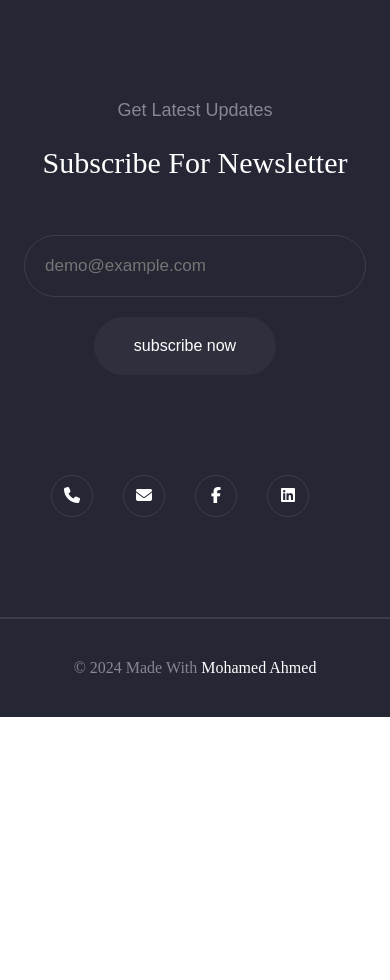
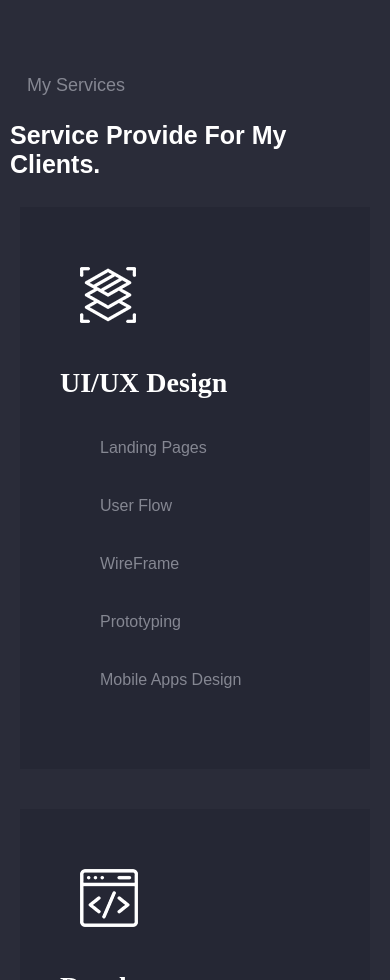
Before and after one commit to study-repo-org/my-personal-website, a plain HTML site: page index.html in a window 390 px wide. Shown: the part 1020-2000 px from the top of the page. Before the commit the page ends 1737 px from the top, so only its background shows below. Drawn offline with Linux system fonts and the light colour scheme.

Commit message:
added service section

```diff
--- a/css/style.css
+++ b/css/style.css
@@ -216,3 +216,108 @@
 
 
 /* Services */
+.service-container{
+    display: flex;
+    align-items: center;
+    justify-content: center;
+    padding: 100px 0;
+    background: #2a2c39
+}
+
+.service-container p{
+    color: #858792;
+    padding: 0 0 0 27px;
+    font-size: 18px;
+    font-family: Poppins, sans-serif;
+}
+
+.service-container h2{
+    color: #FFFFFF;
+    margin: 25px 0 8px;
+    font-size: 50px;
+    font-family: Poppins, sans-serif;
+}
+
+.service-div {
+    display: flex;
+    justify-content: center;
+}
+
+.service-info {
+    background: #252734;
+    color: #858792;
+    margin: 20px;
+    padding:  40px;
+    width: calc(50% - 10px);
+}
+
+.service-info img {
+    max-width: 100px;
+    height: auto;
+    padding: 20px;
+    padding-bottom: 40px;
+}
+
+.service-info h4{
+    font-size: 28px;
+    color: #FFFFFF;
+}
+
+.service-info ul{
+    font-size: 28px;
+    color: #FFFFFF;
+}
+
+.service-info ul li{
+    margin: 40px 0;
+    padding-left: 40px;
+    list-style: none;
+    font-size: 16px;
+    color: #858792;
+    font-family: sans-serif;
+}
+
+@media screen and (max-width: 1000px) {
+    .service-container{
+
+        padding: 75px 0;
+        background: #2a2c39
+    }
+
+    .service-container h2{
+        color: #FFFFFF;
+        margin:25px 0 8px;
+        padding:0 10px ;
+        font-size: 45px;
+        font-family: Poppins, sans-serif;
+    }
+
+}
+
+
+@media screen and (max-width: 800px) {
+    .service-container{
+        padding: 75px 0;
+        background: #2a2c39
+    }
+    .service-div {
+        flex-wrap: wrap;
+        justify-content: center;
+    }
+
+    .service-info {
+        background: #252734;
+        color: #858792;
+        margin: 20px;
+        padding:  40px;
+        width: 100%;
+    }
+
+    .service-container h2{
+        color: #FFFFFF;
+        margin:25px 0 8px;
+        padding:0 10px ;
+        font-size: 25px;
+        font-family: Poppins, sans-serif;
+    }
+}
--- a/index.html
+++ b/index.html
@@ -13,7 +13,6 @@
 
     <nav class="navbar">
         <div class="nav-container">
-
 
         <p class="logo">Mohamed Ahmed</p>
 
@@ -38,6 +37,7 @@
     </nav>
 
 
+    <!-- hero section -->
    <section class="hero-section">
     <div class="hero-info">
         <p class="hero-p">Hello! I'm</p>
@@ -50,15 +50,56 @@
     </div>
 
     <div class="hero-image">
-        <img src="./portrait-hero.webp" alt="hero image">
+        <img src="./Images/portrait-hero.webp" alt="hero image">
     </div>
    </section>
+
+
+   <!-- services  -->
+    <section class="service-container">
+        <div>
+            <div>
+                <p>My Services</p>
+                <h2>Service Provide For My Clients.</h2>
+            </div>
+
+            <div class="service-div">
+                <div class="service-info">
+                <div>
+                    <img src="./Images/service-icon-1.webp" alt="">
+                </div>
+                    <h4>UI/UX Design</h4>
+                    <ul>
+                        <li>Landing Pages</li>
+                        <li>User Flow</li>
+                        <li>WireFrame</li>
+                        <li>Prototyping</li>
+                        <li>Mobile Apps Design</li>
+                    </ul>
+                </div>
+
+                <div class="service-info">
+                    <div>
+                    <img src="./Images/service-icon-2.webp" alt="">
+                    </div>
+                    <h4>Development</h4>
+                    <ul>
+                        <li>Html/CSS</li>
+                        <li>Javascript</li>
+                        <li>Animation</li>
+                        <li>WordPress</li>
+                        <li>React</li>
+                    </ul>
+                </div>
+            </div>
+    </div>
+    </section>
 
 
 
 
 
-
+     <!-- footer -->
     <footer>
         <section class="newsletter-section">
             <div>
```
